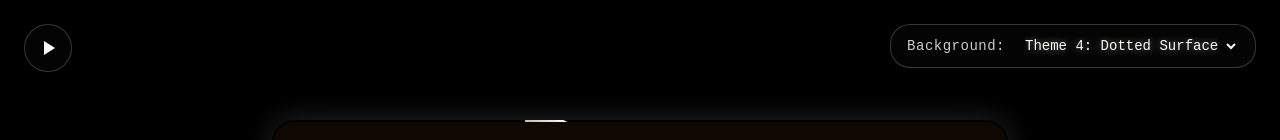
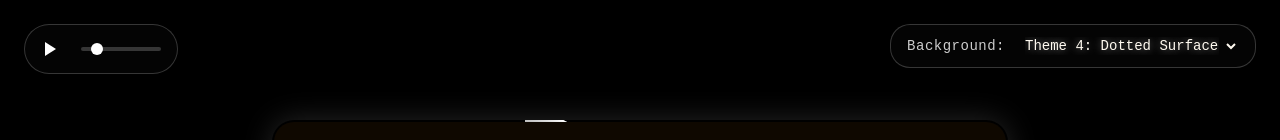
Before and after one commit to hor1zencodes/obfuscatedeternity, a Next.js app: page / in a window 1280 px wide. Shown: the top 140 px of the page. Built offline with nearby package versions, Linux system fonts and the light colour scheme.

Commit message:
Add volume slider to music player and lower default volume to 15%

```diff
--- a/src/app/globals.css
+++ b/src/app/globals.css
@@ -301,38 +301,79 @@ body {
   top: 24px;
   left: 24px;
   z-index: 100;
-}
-
-.music-btn {
+  display: flex;
+  align-items: center;
+  gap: 12px;
   background: rgba(10, 10, 10, 0.4);
   backdrop-filter: blur(8px);
   -webkit-backdrop-filter: blur(8px);
   border: 1px solid rgba(255, 235, 166, 0.2);
+  border-radius: 28px;
+  padding: 4px 16px 4px 4px;
+  box-shadow: 0 4px 16px rgba(0, 0, 0, 0.3);
+  transition: all 0.3s ease;
+}
+
+.theme-white .music-player {
+  border-color: rgba(255, 255, 255, 0.2);
+}
+
+.music-btn {
+  background: transparent;
+  border: none;
+  width: 40px;
+  height: 40px;
   border-radius: 50%;
-  width: 48px;
-  height: 48px;
   display: flex;
   align-items: center;
   justify-content: center;
   color: #ffeba6;
   cursor: pointer;
-  box-shadow: 0 4px 16px rgba(0, 0, 0, 0.3);
   transition: all 0.3s ease;
 }
 
 .theme-white .music-btn {
-  border-color: rgba(255, 255, 255, 0.2);
   color: #ffffff;
 }
 
 .music-btn:hover {
-  background: rgba(20, 20, 20, 0.6);
-  border-color: rgba(255, 235, 166, 0.4);
+  background: rgba(255, 235, 166, 0.1);
   transform: scale(1.05);
 }
 
 .theme-white .music-btn:hover {
-  border-color: rgba(255, 255, 255, 0.4);
+  background: rgba(255, 255, 255, 0.1);
+}
+
+/* Volume Slider */
+.volume-slider {
+  -webkit-appearance: none;
+  appearance: none;
+  width: 80px;
+  height: 4px;
+  background: rgba(255, 255, 255, 0.2);
+  border-radius: 2px;
+  outline: none;
+  cursor: pointer;
+}
+
+.volume-slider::-webkit-slider-thumb {
+  -webkit-appearance: none;
+  appearance: none;
+  width: 12px;
+  height: 12px;
+  border-radius: 50%;
+  background: #ffeba6;
+  cursor: pointer;
+  transition: all 0.2s ease;
+}
+
+.theme-white .volume-slider::-webkit-slider-thumb {
+  background: #ffffff;
+}
+
+.volume-slider::-webkit-slider-thumb:hover {
+  transform: scale(1.2);
 }
 
 /* THEME SWITCHER */
@@ -406,12 +447,15 @@ body {
     left: 16px;
   }
   .music-btn {
-    width: 40px;
-    height: 40px;
+    width: 36px;
+    height: 36px;
   }
   .music-btn svg {
-    width: 20px;
-    height: 20px;
+    width: 18px;
+    height: 18px;
+  }
+  .volume-slider {
+    width: 60px;
   }
 
   .theme-switcher {
--- a/src/app/page.tsx
+++ b/src/app/page.tsx
@@ -675,8 +675,15 @@ export default function Home() {
   const [discordCopied, setDiscordCopied] = useState(false);
   const [bgIndex, setBgIndex] = useState<number | null>(null);
   const [isPlaying, setIsPlaying] = useState(false);
+  const [volume, setVolume] = useState(0.15); // Start at 15% volume
 
   const audioRef = useRef<HTMLAudioElement>(null);
+
+  useEffect(() => {
+    if (audioRef.current) {
+      audioRef.current.volume = volume;
+    }
+  }, [volume]);
 
   useEffect(() => {
     const lastBg = sessionStorage.getItem('lastBgIndex');
@@ -749,7 +756,7 @@ export default function Home() {
   useEffect(() => {
     // Attempt to autoplay music (browsers often block this until user interacts)
     if (audioRef.current) {
-      audioRef.current.volume = 0.5;
+      audioRef.current.volume = volume;
       audioRef.current.play()
         .then(() => setIsPlaying(true))
         .catch(() => {
@@ -757,7 +764,11 @@ export default function Home() {
           setIsPlaying(false);
         });
     }
-  }, []);
+  }, []); // Intentionally leaving out volume from dependency array so it only triggers on mount
+
+  const handleVolumeChange = (e: React.ChangeEvent<HTMLInputElement>) => {
+    setVolume(parseFloat(e.target.value));
+  };
 
   const togglePlay = () => {
     if (audioRef.current) {
@@ -809,6 +820,16 @@ export default function Home() {
               </svg>
             )}
           </button>
+          <input
+            type="range"
+            min="0"
+            max="1"
+            step="0.01"
+            value={volume}
+            onChange={handleVolumeChange}
+            className="volume-slider"
+            title="Volume"
+          />
         </div>
         <audio ref={audioRef} src="/Metro%20Boomin%20%26%20Future%20-%20Too%20Many%20Nights%20(Feat.%20Don%20Toliver)%20%5BClean%5D.mp3" loop />
 
```
